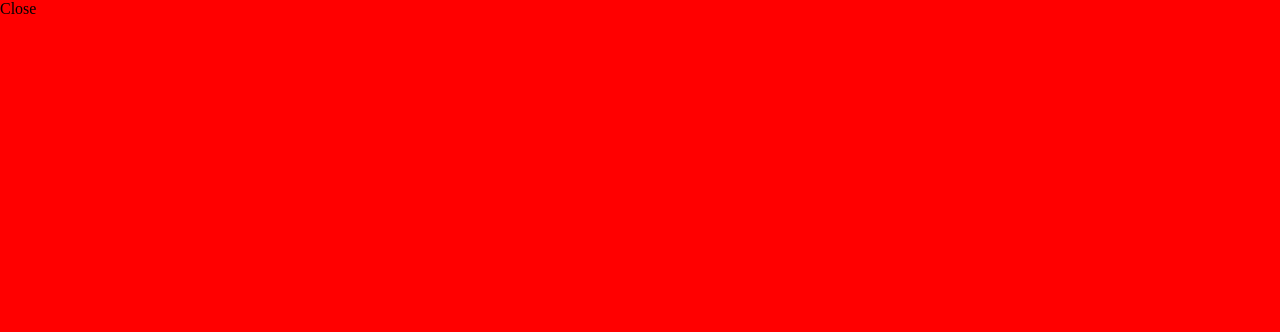
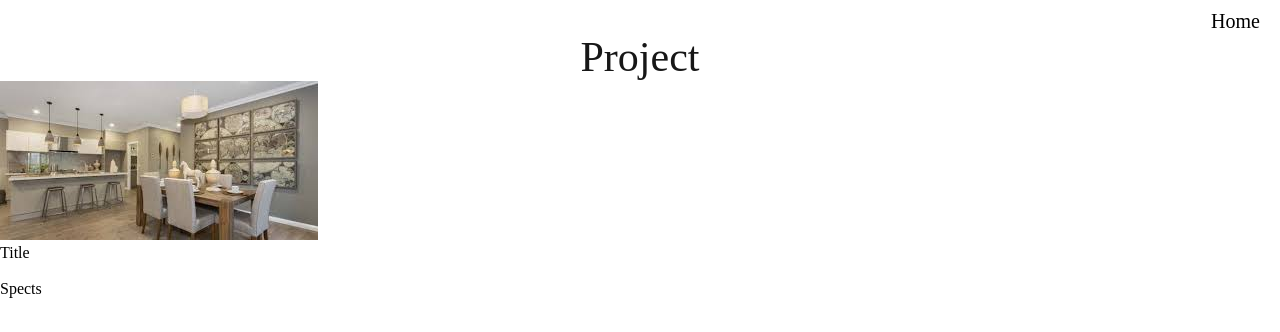
Before and after one commit to Tomasperezg/TheProject, a plain HTML site: page index.html in a window 1280 px wide. Both pictures are taken after a click on the element "Projects". Drawn offline with nearby package versions, Linux system fonts and the light colour scheme.

Commit message:
project slider integration

```diff
--- a/JS/Main.js
+++ b/JS/Main.js
@@ -1,17 +1,31 @@
 $(document).ready(function() {
   $('.HomePgMainBan_SubTX_1').fadeIn(1500).removeClass('hidden');
-  $('.HomePgMainBan_SubTX_2').fadeIn(4500).removeClass('hidden');
+  $('.HomePgMainBan_SubTX_2').fadeIn(7500).removeClass('hidden');
 });
 
 $(document).ready(function() {
   $( '.TheMainNav_Pro').on('click', function() {
-  $('.ProjectBox_Pg').toggle('slide',{direction:'right'}, 2000);
+  $('.ProjectBox_Pg').toggle('slide').animate('slow');
   $('.ProjectBox_Pg').removeClass( 'hidden' );
+  $('.ProjectBox_Pg_TLT').fadeIn(3500).removeClass('hidden');
   });
 });
 $(document).ready(function() {
-  let ProjectLandpg = $('.ProjectBox_Pg_TXT')
+  var ProjectLandpg = $('.ProjectBox_Pg_TXT');
   $(ProjectLandpg).on('click', function() {
     $('.ProjectBox_Pg').hide();
   });
 });
+var Car_Home_1 = ["IMG/IMG_HOME_1.jpeg",
+                  "IMG/HOME_IMAGE_2.jpg"];
+var cnt = Car_Home_1.length;
+
+$(function() {
+        setInterval(Slider, 5000);
+    });
+
+    function Slider() {
+    $(".PRO_HOME_1_IMGS").show("fast", function() {
+       $(this).attr("src", Car_Home_1[(Car_Home_1.length++) % cnt]).show();
+    });
+    }
--- a/index.html
+++ b/index.html
@@ -30,7 +30,14 @@
   </div>
 
   <div class="ProjectBox_Pg hidden">
-    <div class="ProjectBox_Pg_TXT">Close</div>
+    <div class="ProjectBox_Pg_TXT">Home</div>
+    <div class="ProjectBox_Pg_TLT hidden">Project</div>
+    <div class="The_PRO_Gal">
+      <img class="PRO_HOME_1_IMGS" alt="HOME1 images">
+      <div class="Pro_Gal_TLT">Title</div>
+      <br/>
+      <div class="PRO_GAL_SPEC">Spects</div>
+    </div>
   </div>
 </body>
 </html>
--- a/style.css
+++ b/style.css
@@ -81,14 +81,17 @@ body{
 }
 .ProjectBox_Pg{
   width: 100%;
-  background-color: red;
+  background-color: white;
   height: 100%;
   position: absolute;
 }
 .ProjectBox_Pg_TXT{
-  position: absolute;
+  text-align: right;
+  margin-right: 20px;
+  font-size: 20px;
+  margin-top: 10px;
+}
+.ProjectBox_Pg_TLT{
   text-align: center;
+  font-size: 42px;
 }
-.hideme{
-  display: none;
-}
```
Also changed, not shown: IMG/HOME_IMAGE_2.jpg (added), IMG/IMG_HOME_1.jpeg (added), 1 other file.
